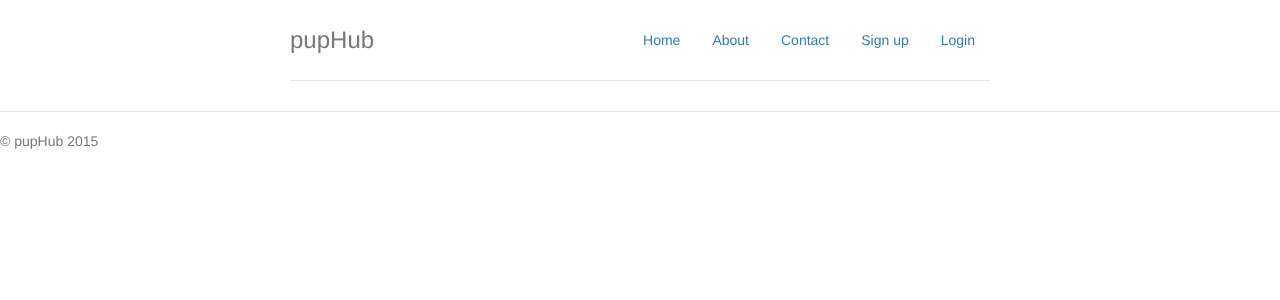
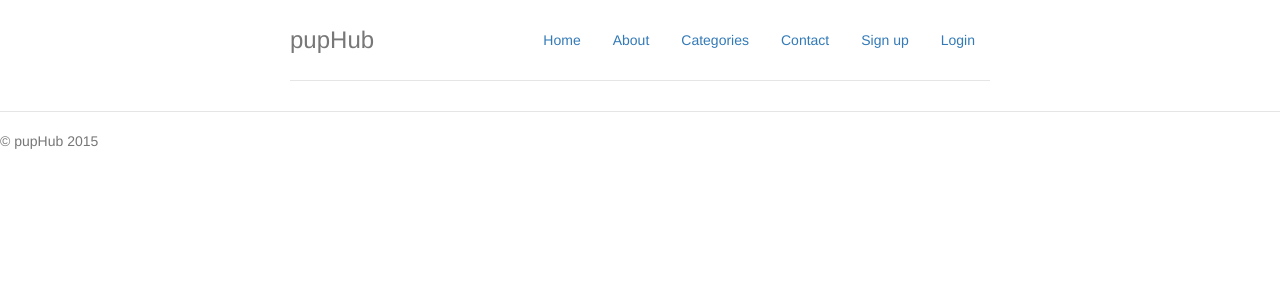
Before and after one commit to dylanshine/puphub, a Flask app: page /category/1 in a window 1280 px wide. Shown: the top 300 px of the page. Run offline with Flask 2, Linux system fonts and the light colour scheme; data that the repository does not hold is empty; parts of the project's set-up code (start-up, migrations or seed data) failed here and were passed over; some libraries are stand-ins or nearby versions.

Commit message:
Add category button to nav

```diff
--- a/project/templates/partials/_nav.html
+++ b/project/templates/partials/_nav.html
@@ -3,6 +3,7 @@
       <ul class="nav nav-pills pull-right">
         <li role="presentation"><a href="{{ url_for('main.index') }}">Home</a></li>
         <li role="presentation"><a href="{{ url_for('main.about') }}">About</a></li>
+        <li role="presentation"><a href="{{ url_for('category.index') }}">Categories</a></li>
         <li role="presentation"><a href="#">Contact</a></li>
         {% if current_user.confirmed and current_user.is_authenticated() %}
         <li role="presentation"><a href="{{ url_for('user.profile') }}">Profile</a></li>
```
